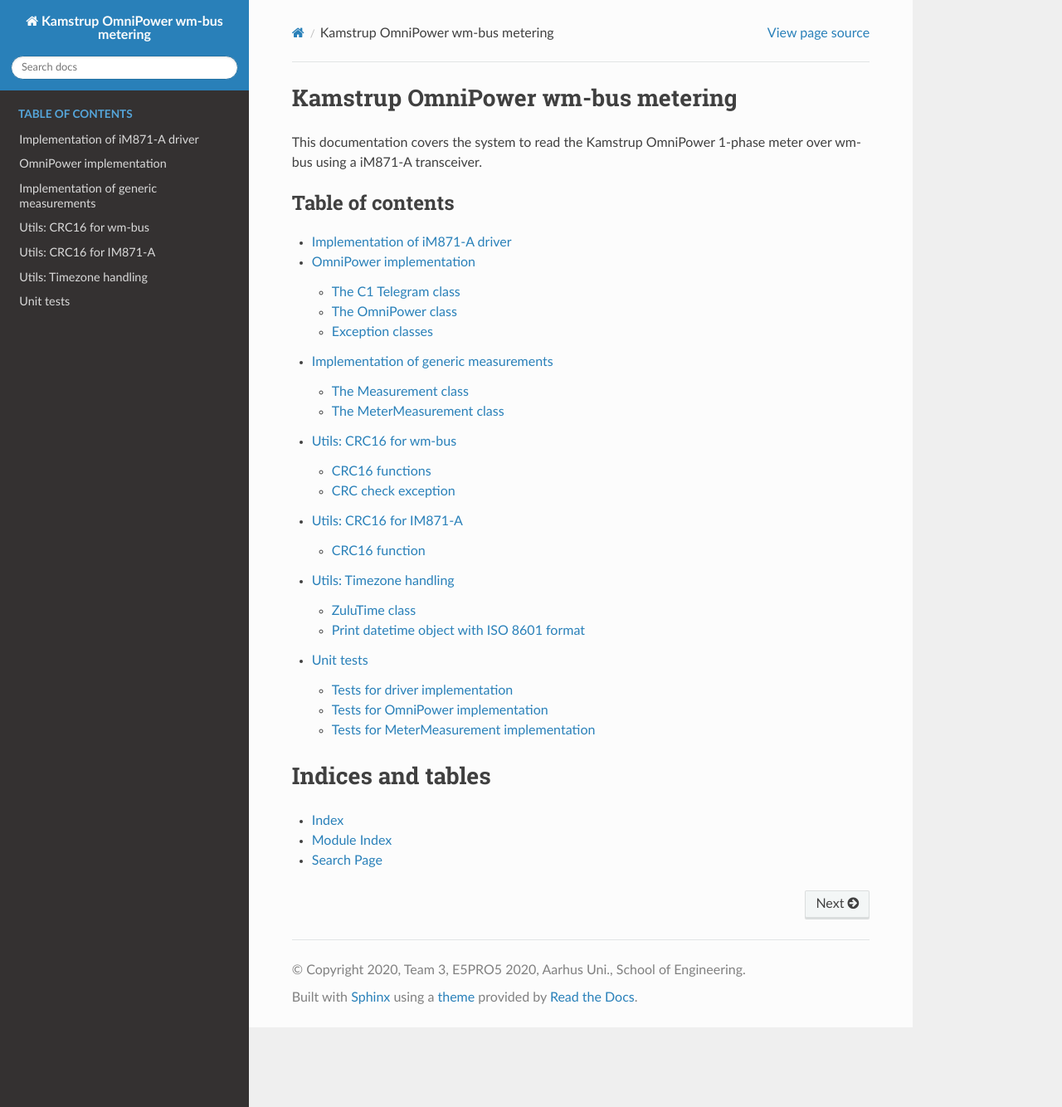
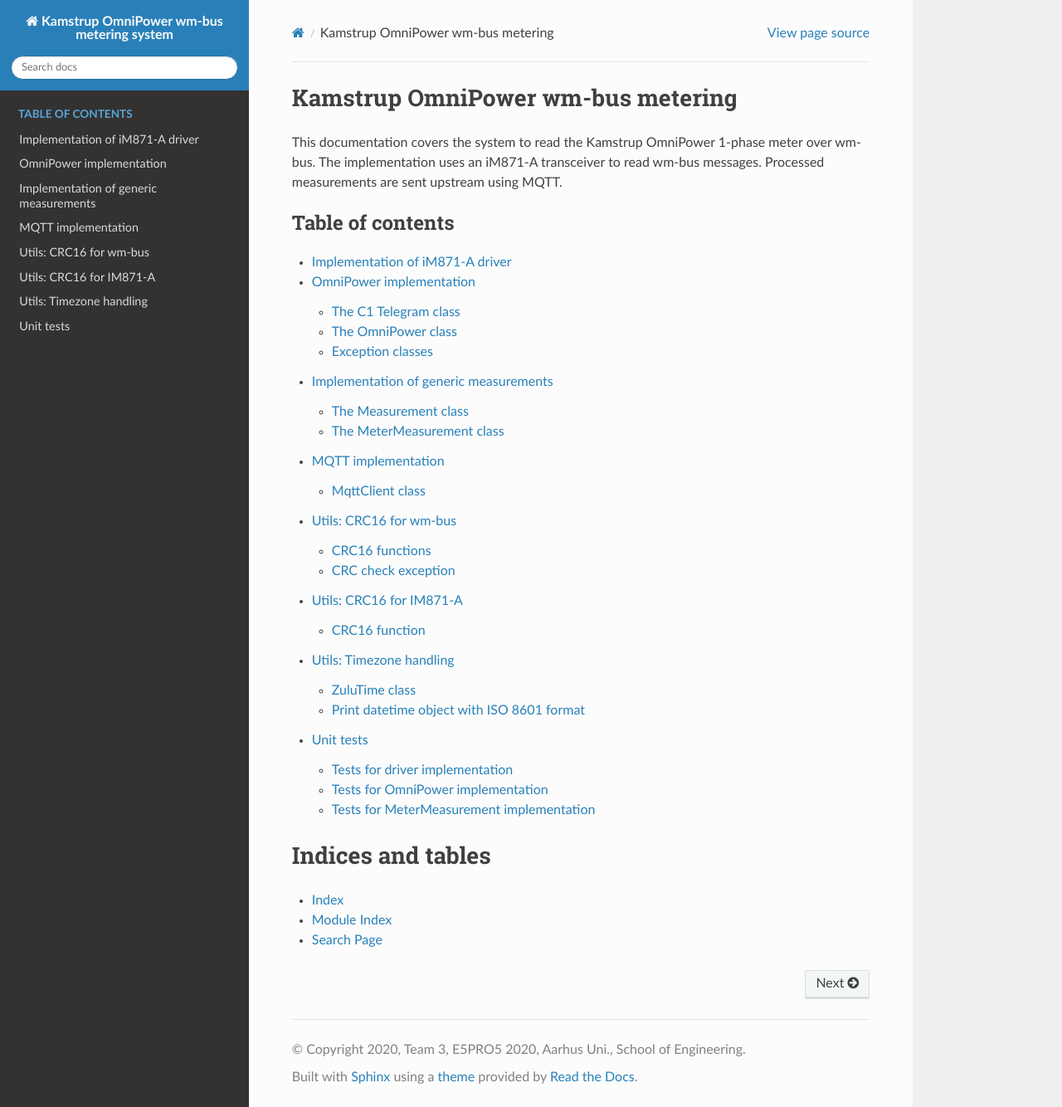
Before and after one commit to E5PRO5-2020/meter_system, a Sphinx documentation site: the page built from docs/index.rst, in a window 1280 px wide and 1334 px high. Shown: the whole window at 83% size. Built offline with Sphinx 7.4.7 and the Read the Docs theme 2.0.0, drawn with Linux system fonts in a browser that asks for light colours.

Commit message:
Document MqttClient

```diff
--- a/docs/conf.py
+++ b/docs/conf.py
@@ -20,12 +20,12 @@
 
 # -- Project information -----------------------------------------------------
 
-project = 'Kamstrup OmniPower wm-bus metering'
+project = 'Kamstrup OmniPower wm-bus metering system'
 copyright = '2020, Team 3, E5PRO5 2020, Aarhus Uni., School of Engineering'
 author = 'Team 3, E5PRO5 2020, Aarhus Uni., School of Engineering'
 
 # The full version, including alpha/beta/rc tags
-release = 'development'
+release = 'beta'
 
 
 # -- General configuration ---------------------------------------------------
--- a/docs/index.rst
+++ b/docs/index.rst
@@ -7,8 +7,9 @@
 ==================================
 
 This documentation covers the system to read the
-Kamstrup OmniPower 1-phase meter over wm-bus
-using a iM871-A transceiver.
+Kamstrup OmniPower 1-phase meter over wm-bus.
+The implementation uses an iM871-A transceiver to read wm-bus messages.
+Processed measurements are sent upstream using MQTT.
 
 .. toctree::
    :caption: Table of contents
@@ -17,6 +18,7 @@
    DriverClass
    omnipower
    metermeasurement
+   mqtt
 
    util_crc16wmbus
    util_crc16im871a
```
Also changed, not shown: docs/mqtt.rst (added, +13 -0 lines), 17 other files.
